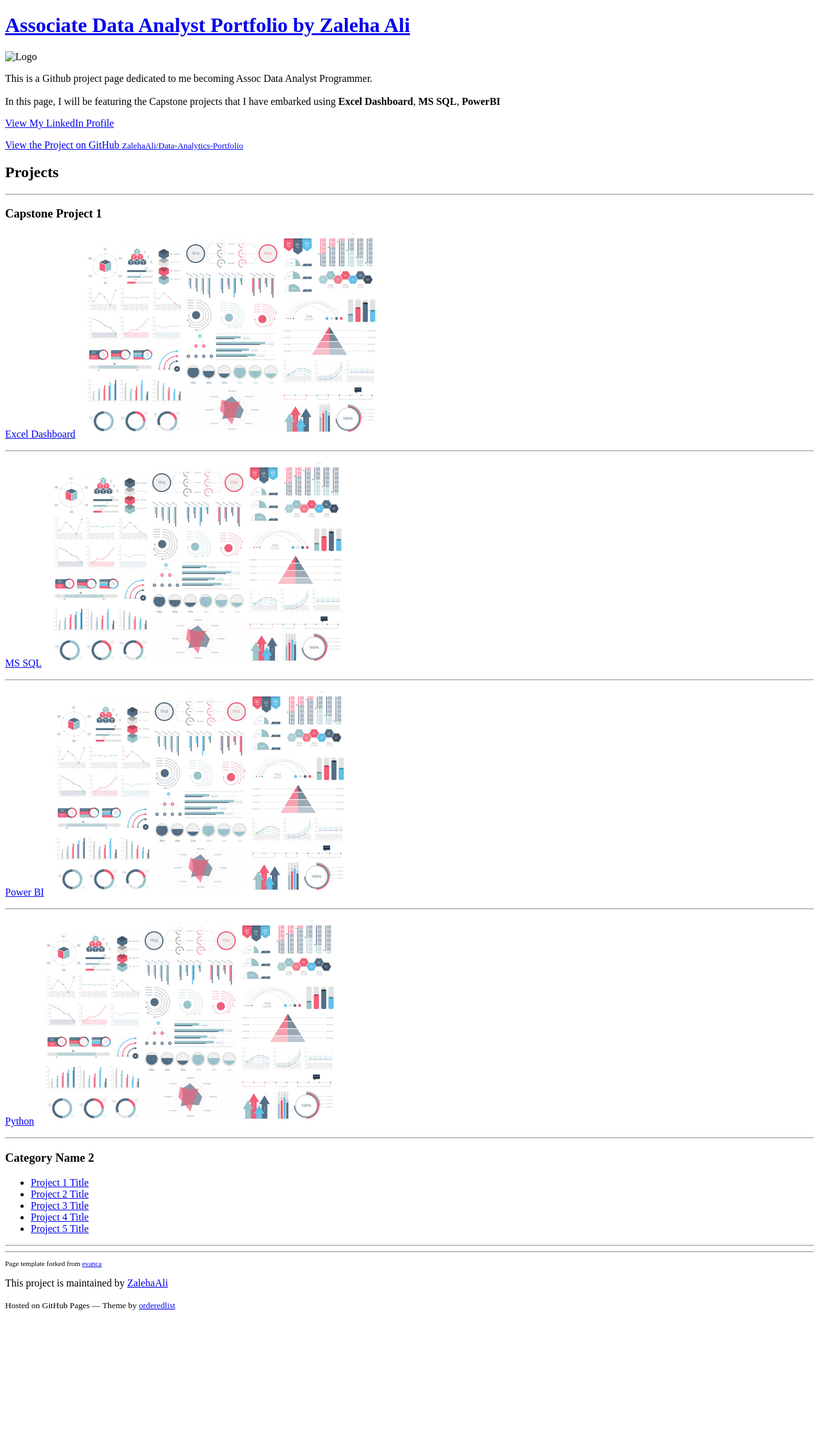
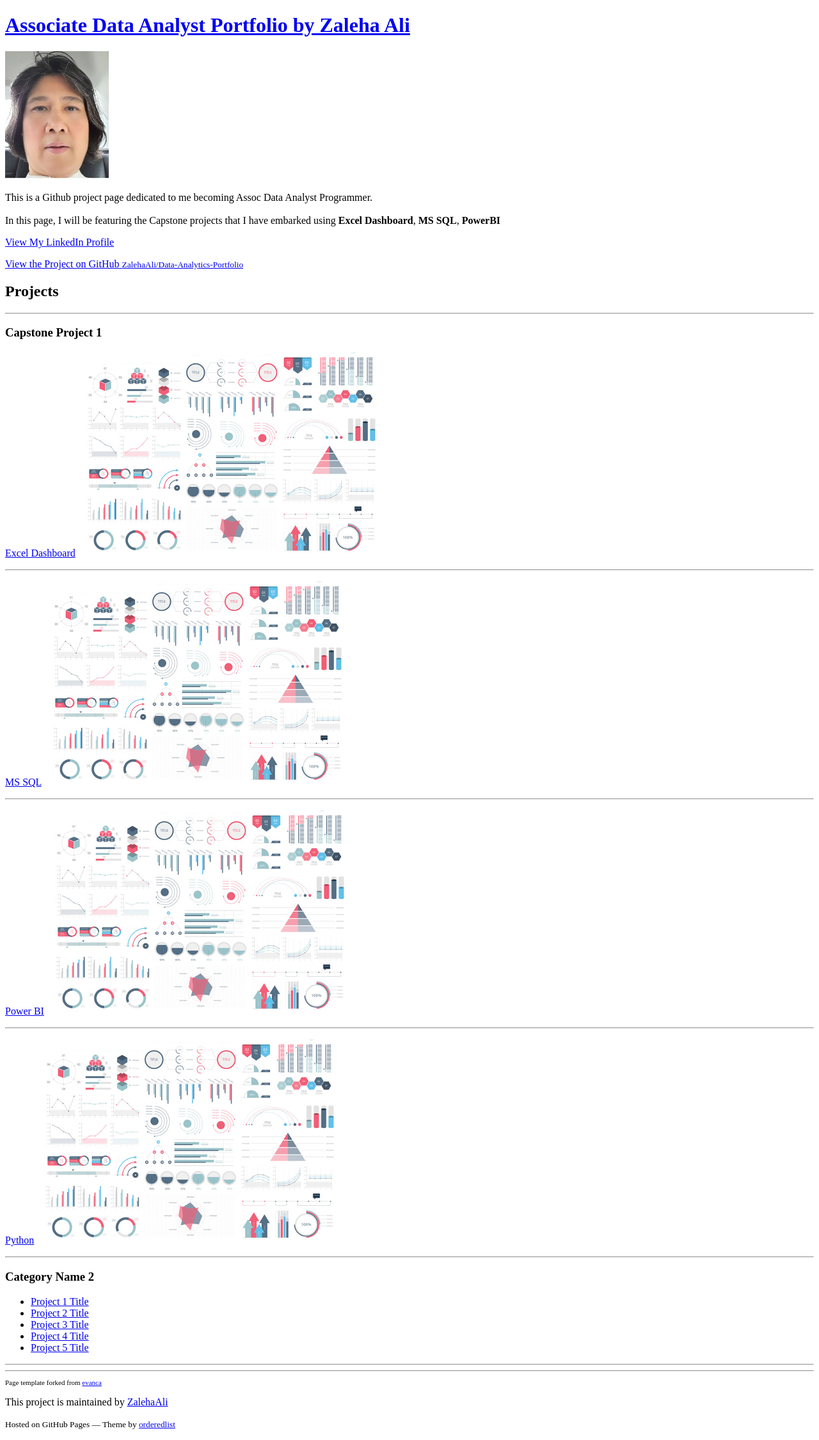
Before and after one commit to ZalehaAli/Data-Analytics-Portfolio, a Jekyll site: the page built from index.md, in a window 1280 px wide. Shown: the whole page at 64% size. Built offline with Jekyll 4.4.1, drawn with Linux system fonts in a browser that asks for light colours; our own code applies the rules of GitHub Pages for plain Markdown files; before the commit the page ends 2065 px from its top, so only the background shows below that.

Commit message:
Update _config.yml

```diff
--- a/_config.yml
+++ b/_config.yml
@@ -1,5 +1,5 @@
 title: Associate Data Analyst Portfolio by Zaleha Ali # your name (or website title) here
-logo: "/images/My Pic_1.jpg?raw=true" # your photo (or logo) here
+logo: "/images/mypic.jpg?raw=true" # your photo (or logo) here
 description: This is a Github project page dedicated to me becoming Assoc Data Analyst Programmer.
   <br><br>
   In this page, I will be featuring the Capstone projects that I have embarked using <strong> Excel Dashboard</strong>, <strong>MS SQL</strong>, <strong> PowerBI</strong>
```
